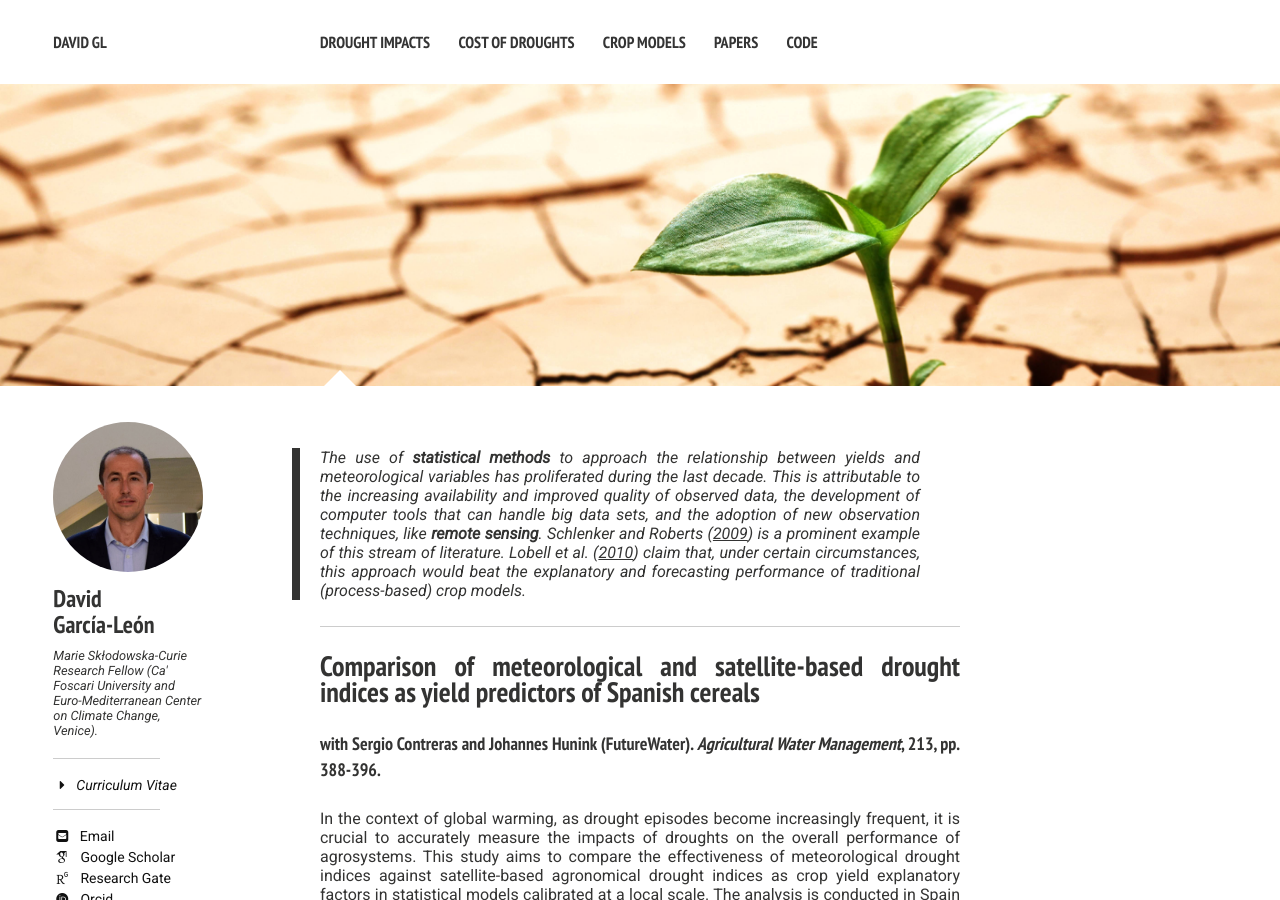
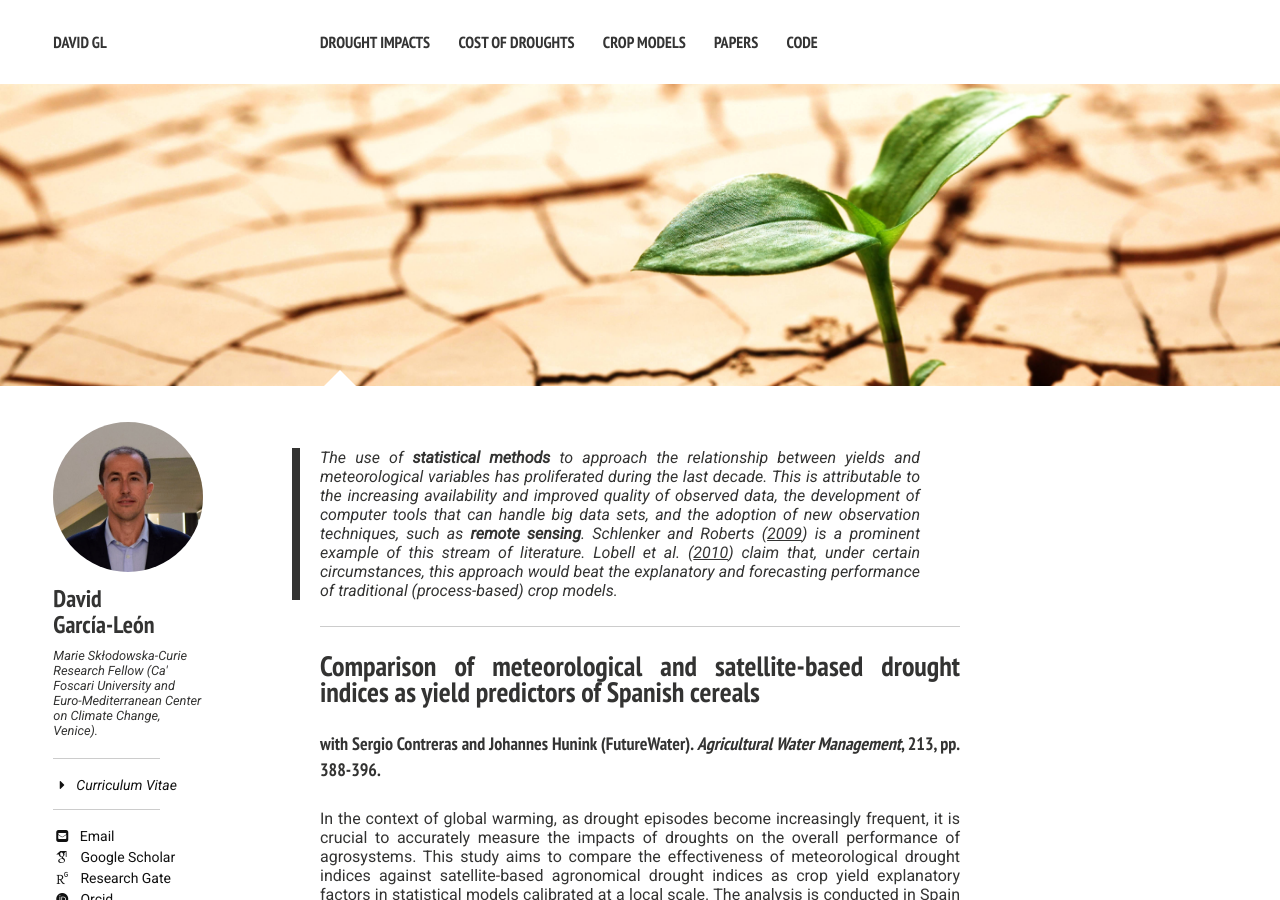
Before and after one commit to David-G-L/minimal_mistakes_site, a Jekyll site: the page built from impacts/index.md, in a window 1280 px wide and 900 px high. Built offline with Jekyll 4.4.1, drawn with Linux system fonts in a browser that asks for light colours; nearby versions of some CDN libraries; some web fonts are replaced; formulas are drawn with MathJax 3; comment, search, counter and statistics services are not loaded.

Commit message:
Update typos 201812

```diff
--- a/impacts/index.md
+++ b/impacts/index.md
@@ -8,7 +8,7 @@ image:
   feature: feat_image_dgl03.jpg
 ---
 
->The use of **statistical methods** to approach the relationship between yields and meteorological variables has proliferated during the last decade. This is attributable to the increasing availability and improved quality of observed data, the development of computer tools that can handle big data sets, and the adoption of new observation techniques, like **remote sensing**. Schlenker and Roberts ([2009](http://www.pnas.org/content/106/37/15594){:target="_blank"}) is a prominent example of this stream of literature. Lobell et al. ([2010](http://link.springer.com/chapter/10.1007%2F978-90-481-2953-9_5){:target="_blank"}) claim that, under certain circumstances, this approach would beat the explanatory and forecasting performance of traditional (process-based) crop models.
+>The use of **statistical methods** to approach the relationship between yields and meteorological variables has proliferated during the last decade. This is attributable to the increasing availability and improved quality of observed data, the development of computer tools that can handle big data sets, and the adoption of new observation techniques, such as **remote sensing**. Schlenker and Roberts ([2009](http://www.pnas.org/content/106/37/15594){:target="_blank"}) is a prominent example of this stream of literature. Lobell et al. ([2010](http://link.springer.com/chapter/10.1007%2F978-90-481-2953-9_5){:target="_blank"}) claim that, under certain circumstances, this approach would beat the explanatory and forecasting performance of traditional (process-based) crop models.
 
 ---
 
```
Also changed, not shown: costdrought/index.md (+1 -1 lines).
